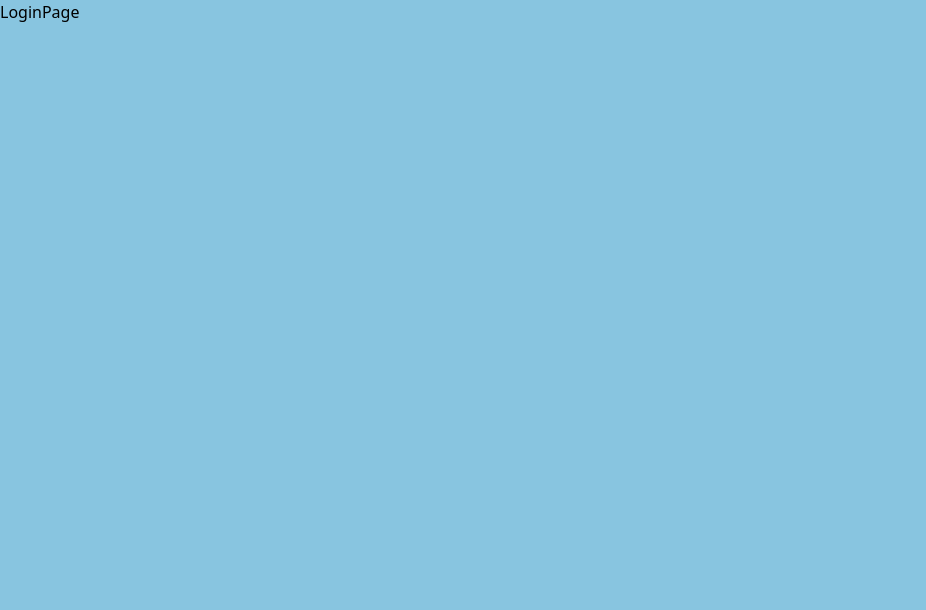
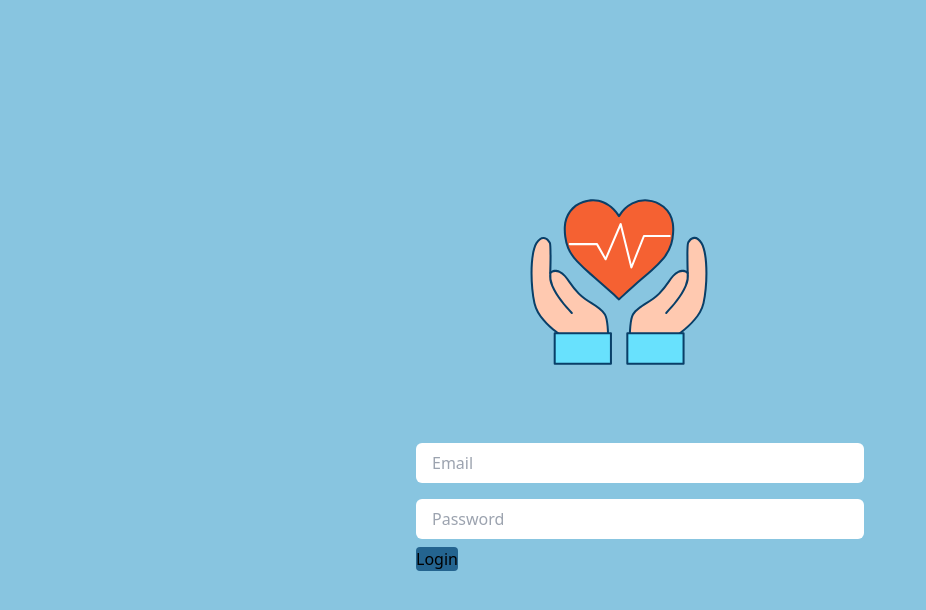
Before and after one commit to xmarchena50072-ufide/medi-app, a React (Vite) app in the folder client/: page /login in a window 1280 px wide. Shown: the top 610 px of the page, without its empty margins (0-926 px from the left). Built offline with nearby package versions, Linux system fonts and the light colour scheme.

Commit message:
Update auth for login and register

```diff
--- a/client/src/api/auth.js
+++ b/client/src/api/auth.js
@@ -3,3 +3,5 @@ import axios from 'axios';
 const API = "http://localhost:3000/api";
 
 export const registerRequest = (user) => axios.post(`${API}/register`, user);
+
+export const loginRequest = (user) => axios.post(`${API}/login`, user);
--- a/client/src/context/AuthContext.jsx
+++ b/client/src/context/AuthContext.jsx
@@ -1,5 +1,5 @@
 import { createContext, useState, useContext } from "react";
-import { registerRequest } from "../api/auth";
+import { registerRequest, loginRequest } from "../api/auth";
 
 export const AuthContext = createContext();
 
@@ -28,9 +28,22 @@ export const AuthProvider = ({ children }) => {
         }
     };
 
+    const signin = async (user) => {
+        try {
+            const res = await loginRequest(user);
+            console.log(res)
+        } catch (error) {
+            if (Array.isArray(error.response.data)) {
+                return setErrors(error.response.data)
+            }
+            setErrors([error.response.data.message])
+        }
+    };
+
     return (
         <AuthContext.Provider value={{
             signup,
+            signin,
             user,
             isAuthenticated,
             errors
--- a/client/src/pages/LoginPage.jsx
+++ b/client/src/pages/LoginPage.jsx
@@ -1,7 +1,51 @@
+import { useForm } from "react-hook-form";
+import { useAuth } from "../context/AuthContext"
+
 function LoginPage() {
+  const { register, handleSubmit, formState: { errors }, } = useForm();
+  const { signin, errors: signinErrors } = useAuth();
+
+  const onSubmit = handleSubmit((data) => {
+    signin(data);
+  });
+
   return (
-    <div>LoginPage</div>
+    <div className="flex h-[calc(100vh-100px)] items-center justify-center">
+      <div className="bg-zinc-800 max-w-md w-full">
+        {
+          signinErrors.map((error, i) => (
+            <div className="bg-red p-2 text-white my-2" key={i}>
+              {error}
+            </div>
+          ))
+        }
+        <img src="/src/assets/corazon.svg"></img>
+        <form
+          onSubmit={onSubmit}
+        >
+          <input
+            type="email"
+            {...register("email", { required: true })}
+            className="w-full bg-zinc-700 text-white px-4 py-2 rounded-md my-2"
+            placeholder="Email"
+          />
+          {
+            errors.email && (<p className="text-red-500">Email is required</p>)
+          }
+          <input
+            type="password"
+            {...register("password", { required: true })}
+            className="w-full bg-zinc-700 text-white px-4 py-2 rounded-md my-2"
+            placeholder="Password"
+          />
+          {
+            errors.password && (<p className="text-red-500">Password is required</p>)
+          }
+          <button className="bg-blue rounded" type="submit">Login</button>
+        </form>
+      </div>
+    </div>
   )
 }
 
-export default LoginPage
+export default LoginPage;
--- a/client/src/pages/RegisterPage.jsx
+++ b/client/src/pages/RegisterPage.jsx
@@ -1,10 +1,10 @@
 import { useForm } from "react-hook-form";
-import {useAuth} from "../context/AuthContext";
+import { useAuth } from "../context/AuthContext";
 import { useNavigate } from "react-router-dom";
 import { useEffect } from "react";
 
 function RegisterPage() {
-    const { register, handleSubmit, formState: {errors} } = useForm();
+    const { register, handleSubmit, formState: { errors } } = useForm();
     const { signup, isAuthenticated, errors: registerErrors } = useAuth();
     const navigate = useNavigate();
 
@@ -17,10 +17,12 @@ function RegisterPage() {
     })
 
     return (
+        <div className="flex h-[calc(100vh-100px)] items-center justify-center">
             <div className="bg-zinc-800 max-w-md p-10 rounded-md">
+                <img src="/src/assets/corazon.svg"></img>
                 {
                     registerErrors.map((error, i) => (
-                    <div className="bg-red-500" key={i}>
+                        <div className="bg-red" key={i}>
                             {error}
                         </div>
                     ))
@@ -55,8 +57,9 @@ function RegisterPage() {
                     {
                         errors.password && (<p className="text-red-500">Password is required</p>)
                     }
-                <button type="submit">Register</button>
+                    <button className="bg-blue rounded" type="submit">Register</button>
                 </form>
+            </div>
         </div>
     )
 }
```
Also changed, not shown: 1 other file (tests, documents, lock files or other folders). Lines whose indentation alone changed are shown as unchanged.
